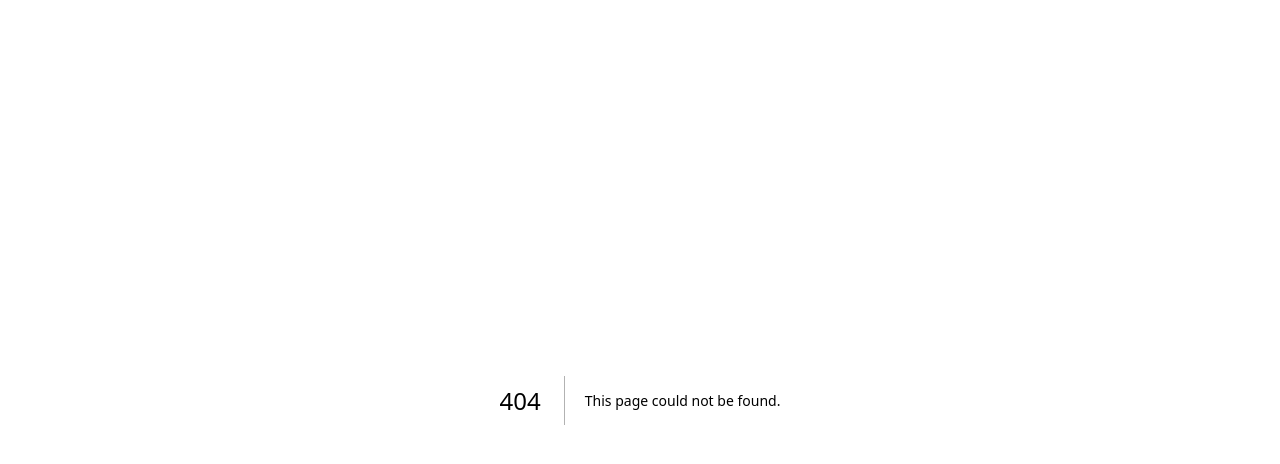
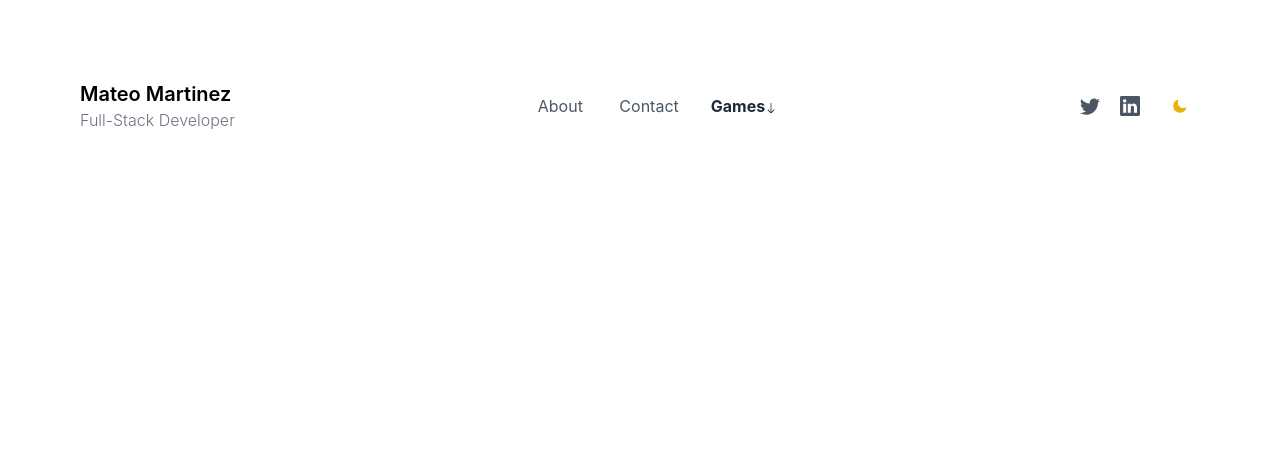
Before and after one commit to Matthew32/portfoliov4, a Next.js app: page /games in a window 1280 px wide. Before the commit this address had no page. Shown: the top 464 px of the page. Built offline with nearby package versions, Linux system fonts and the light colour scheme.

Commit message:
added game iframe

```diff
--- /dev/null
+++ b/src/components/gameIframe.tsx
@@ -0,0 +1,10 @@
+import React from "react";
+
+export default function gameIframe() {
+  return (
+    <div className="flex flex-row justify-center items-start overflow-hidden">
+    <div className="w-full md:w-1/2 mx-auto md:text-left lg:p-20 pb-40 aspect-w-16 aspect-h-9 ">
+        <iframe src="/battle" width="960" height="1600" allowFullScreen></iframe>
+  </div></div>
+  );
+}
--- a/src/components/navbar.tsx
+++ b/src/components/navbar.tsx
@@ -63,6 +63,31 @@ export default function Navbar() {
           >
             Contact
             {router.asPath === "/contact" && (
+              <svg
+                xmlns="http://www.w3.org/2000/svg"
+                width="16"
+                height="16"
+                fill="currentColor"
+                className="bi bi-arrow-down inline-block h-3 w-3"
+                viewBox="0 0 16 16"
+              >
+                <path
+                  fillRule="evenodd"
+                  d="M8 1a.5.5 0 0 1 .5.5v11.793l3.146-3.147a.5.5 0 0 1 .708.708l-4 4a.5.5 0 0 1-.708 0l-4-4a.5.5 0 0 1 .708-.708L7.5 13.293V1.5A.5.5 0 0 1 8 1z"
+                />
+              </svg>
+            )}
+          </Link>
+          <Link
+            href="/games"
+            className={`text-base  ${
+              router.asPath === "/games"
+                ? "text-gray-800 font-bold dark:text-gray-400"
+                : "text-gray-600 dark:text-gray-300 font-normal "
+            }`}
+          >
+            Games
+            {router.asPath === "/games" && (
               <svg
                 xmlns="http://www.w3.org/2000/svg"
                 width="16"
@@ -158,6 +183,12 @@ export default function Navbar() {
         >
           Contact
         </Link>
+        <Link
+          href="/games"
+          className="text-base font-normal text-gray-600 dark:text-gray-300"
+        >
+          Games
+        </Link>
       </div>
     </div>
   );
--- /dev/null
+++ b/src/pages/games.tsx
@@ -0,0 +1,11 @@
+import React from "react";
+import ContainerBlock from "../components/containerBlock";
+import GameIframe from "../components/gameIframe";
+
+export default function contact() {
+  return (
+    <ContainerBlock>
+      <GameIframe />
+    </ContainerBlock>
+  );
+}
```
